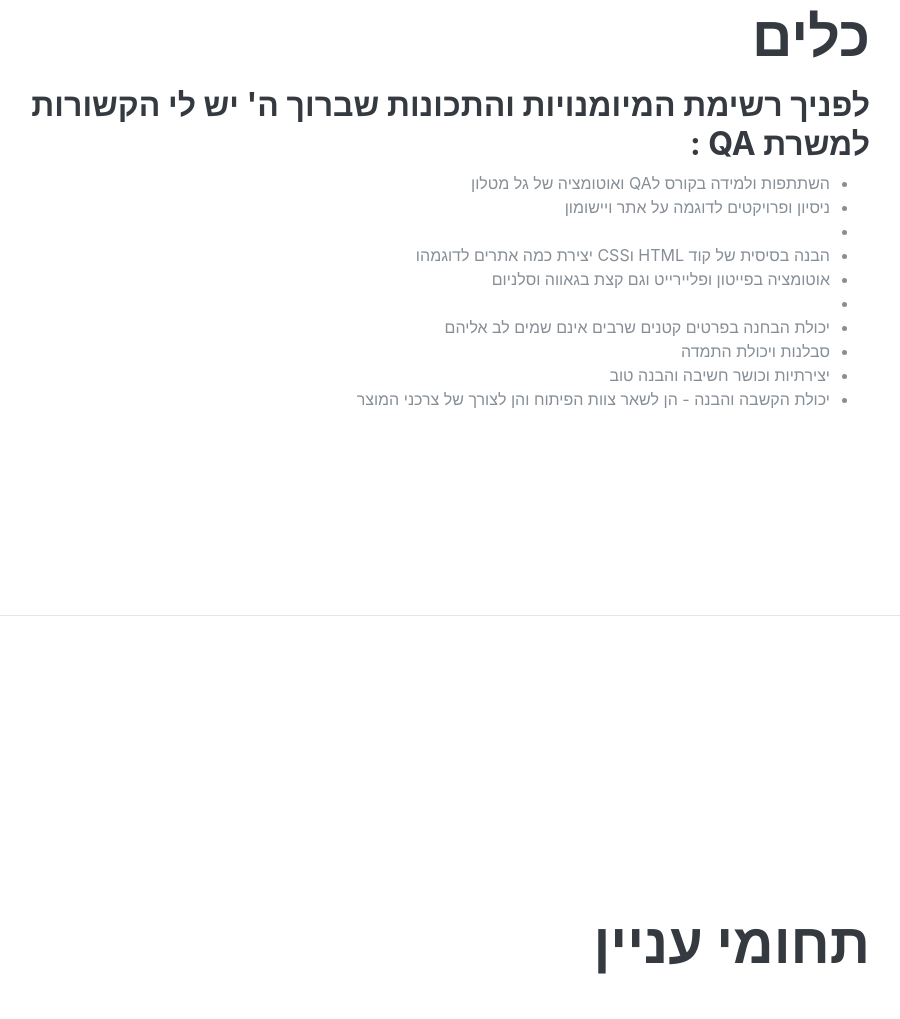
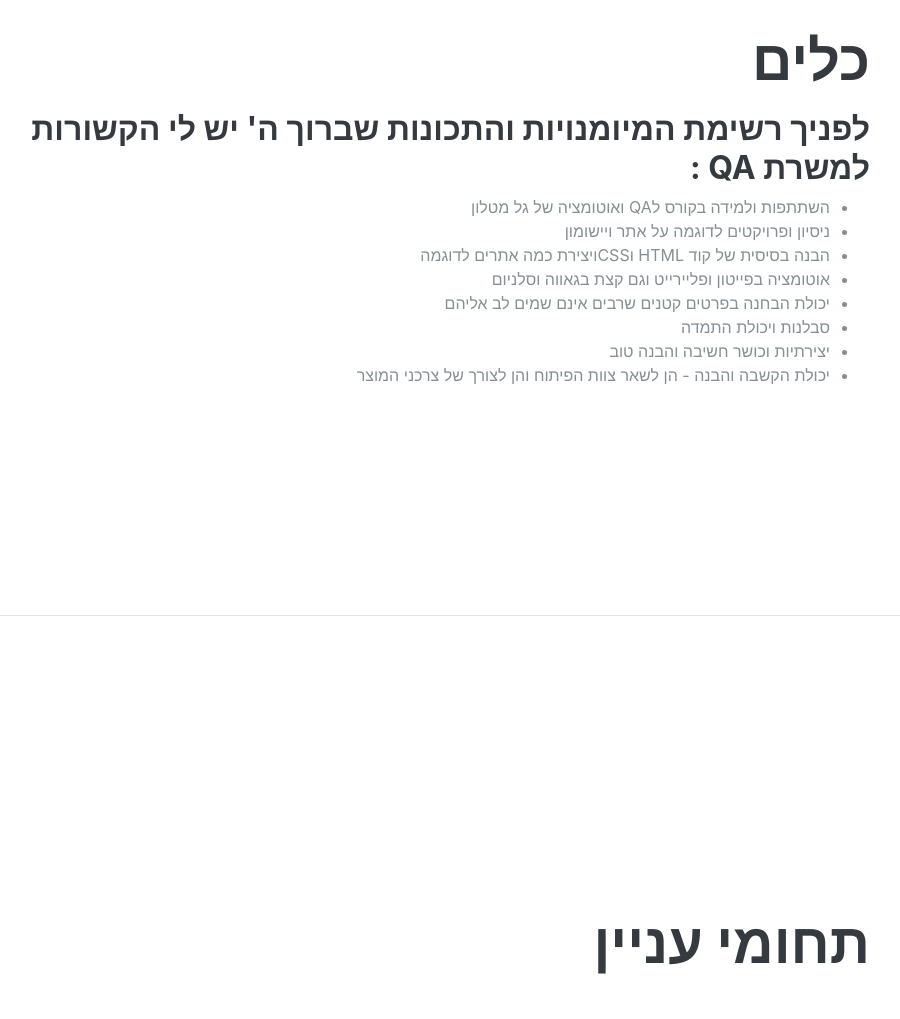
Before and after one commit to shilo-elshalem/MPC, a website with bundled scripts: page index.html in a window 1280 px wide. Shown: the part 986-2005 px from the top of the page, without its empty margins (362-1262 px from the left). Built offline with nearby package versions, Linux system fonts and the light colour scheme; files whose address does not match are found by name; a web font is replaced by a local one.

Commit message:
Update index.html

```diff
--- a/index.html
+++ b/index.html
@@ -226,9 +226,9 @@
 			<h3 style="direction:rtl";> לפניך רשימת המיומנויות והתכונות שברוך ה' יש לי הקשורות למשרת QA :</h3>
 			<ul  dir="RTL" ; style="text-align: right" >
 				<li > השתתפות ולמידה בקורס לQA ואוטומציה של גל מטלון </li>
-				<li> ניסיון ופרויקטים לדוגמה על אתר ויישומון <li>
-				<li> הבנה בסיסית של קוד HTML וCSS יצירת כמה אתרים לדוגמהו </li>
-				<li> אוטומציה בפייטון ופליירייט וגם קצת בגאווה וסלניום <li>
+				<li> ניסיון ופרויקטים לדוגמה על אתר ויישומון </li>
+				<li> הבנה בסיסית של קוד HTML וCSSויצירת כמה אתרים לדוגמה </li>
+				<li> אוטומציה בפייטון ופליירייט וגם קצת בגאווה וסלניום </li>
 				<li> יכולת הבחנה בפרטים קטנים שרבים אינם שמים לב אליהם </li>
 				<li> סבלנות ויכולת התמדה </li>
 				<li> יצירתיות וכושר חשיבה והבנה טוב </li>
```
